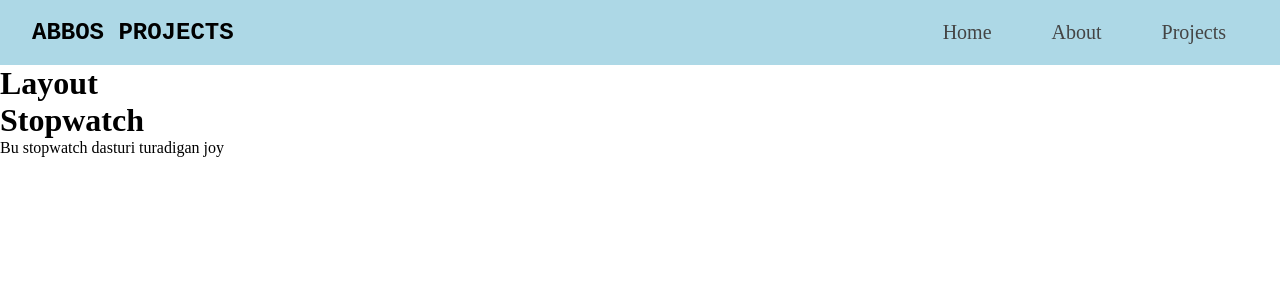
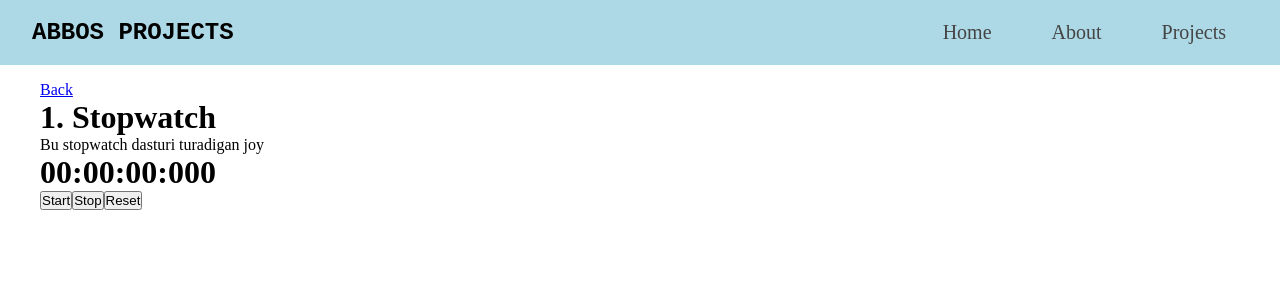
Before and after one commit to cbuabbosbek/react-revision-10-01, a React (Vite) app: page /projects/stopwatch in a window 1280 px wide. Shown: the top 300 px of the page. Built offline with nearby package versions, Linux system fonts and the light colour scheme.

Commit message:
projectLayout

```diff
--- a/src/App.css
+++ b/src/App.css
@@ -41,3 +41,10 @@ nav ul li a:hover{
     text-decoration: underline;
     color: #000;
 }
+
+/* ====   layout ===== */
+.container {
+    max-width: 1200px;
+    /* border: 1px solid red; */
+    margin: 1rem auto;
+}
--- a/src/App.jsx
+++ b/src/App.jsx
@@ -6,6 +6,8 @@ import About from "./pages/About";
 import Projects from "./pages/Projects";
 import Stopwatch from "./pages/Stopwatch";
 import Layout from "./layouts/Layout";
+import TodoApp from "./pages/TodoApp";
+import ProjectLayout from "./layouts/ProjectLayout";
 
 function App() {
   return (
@@ -17,8 +19,10 @@ function App() {
           <Route index element={<Home />}></Route>
           <Route path="/about" element={<About />}></Route>
           <Route path="/projects" element={<Projects />}></Route>
-          <Route path="/projects/stopwatch" element={<Stopwatch />}></Route>
-          <Route path="/projects/stopwatch" element={<Stopwatch />}></Route>
+          <Route path="/projects" element={<ProjectLayout />}>
+            <Route path="/projects/stopwatch" element={<Stopwatch />}></Route>
+            <Route path="/projects/todo" element={<TodoApp />}></Route>
+          </Route>
         </Route>
       </Routes>
     </>
--- a/src/layouts/Layout.jsx
+++ b/src/layouts/Layout.jsx
@@ -3,8 +3,9 @@ import { Outlet } from "react-router";
 function Layout() {
   return (
     <>
-      <h1>Layout</h1>
-      <Outlet />
+      <div className="container">
+        <Outlet />
+      </div>
     </>
   );
 }
--- /dev/null
+++ b/src/layouts/ProjectLayout.jsx
@@ -0,0 +1,15 @@
+import { Link, Outlet } from "react-router";
+
+function ProjectLayout() {
+  return (
+    <>
+      <div>
+        <Link to={"/projects"}>Back</Link>
+      </div>
+
+      <Outlet />
+    </>
+  );
+}
+
+export default ProjectLayout;
--- a/src/pages/Stopwatch.jsx
+++ b/src/pages/Stopwatch.jsx
@@ -1,9 +1,14 @@
 function Stopwatch() {
   return (
     <>
-      <h1>Stopwatch</h1>
+      <h1>1. Stopwatch</h1>
 
       <p>Bu stopwatch dasturi turadigan joy</p>
+
+      <h1>00:00:00:000</h1>
+      <button>Start</button>
+      <button>Stop</button>
+      <button>Reset</button>
     </>
   );
 }
--- /dev/null
+++ b/src/pages/TodoApp.jsx
@@ -0,0 +1,11 @@
+import { Link } from "react-router";
+
+function TodoApp() {
+  return (
+    <>
+      <h1>2. TodoApp</h1>
+    </>
+  );
+}
+
+export default TodoApp;
```
